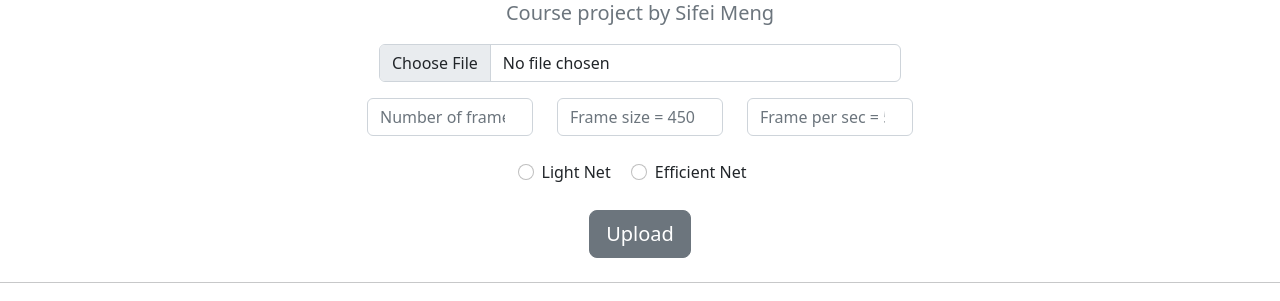
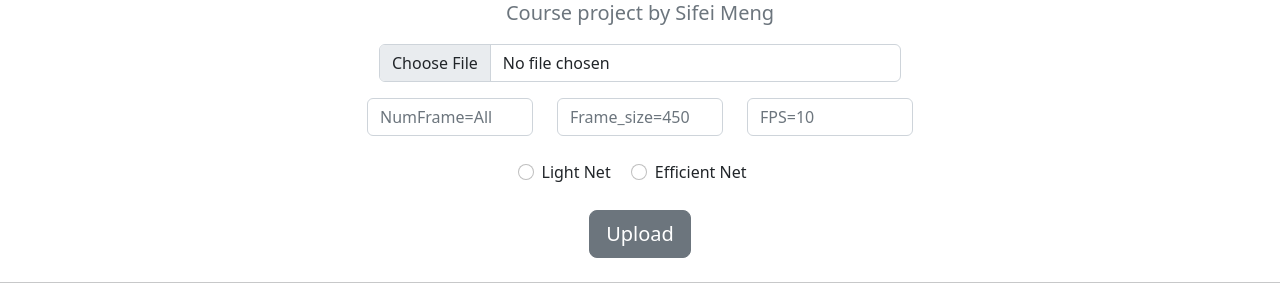
Before and after one commit to mengsifei/CourseProject, a Flask app: page / in a window 1280 px wide. Shown: the part 377-678 px from the top of the page. Run offline with Flask 2, Linux system fonts and the light colour scheme.

Commit message:
fps updated

```diff
--- a/app.py
+++ b/app.py
@@ -15,7 +15,7 @@ best_frame = []
 is_running = True
 
 
-def get_best_frame(video_path, model_name, num_frame=0, fps=5, frame_size=800, box_size=300):
+def get_best_frame(video_path, model_name, num_frame=0, fps=10, frame_size=800, box_size=300):
     if model_name == "efficientnet":
         model = load_efficientnet()
     else:
@@ -176,11 +176,11 @@ def loading():
         else:
             session['model'] = selected_checkboxes[0]
         if num_frames == "":
-            num_frames = 500
+            num_frames = 0
         if frame_size == "":
             frame_size = 450
         if fps == "":
-            fps = 5
+            fps = 10
         session['num_frames'] = num_frames
         session['frame_size'] = frame_size
         session['fps'] = fps
--- a/templates/index.html
+++ b/templates/index.html
@@ -31,13 +31,13 @@
 
                 <div class="row">
                     <div class="col">
-                        <input type="number" class="form-control" name="num_frames" id="num_frames" placeholder="Number of frames = 500">
+                        <input type="number" class="form-control" name="num_frames" id="num_frames" placeholder="NumFrame=All">
                     </div>
                     <div class="col">
-                        <input type="number" class="form-control" name="frame_size" id="frame_size" placeholder="Frame size = 450"><br>
+                        <input type="number" class="form-control" name="frame_size" id="frame_size" placeholder="Frame_size=450"><br>
                     </div>
                     <div class="col">
-                        <input type="number" class="form-control" name="fps" id="fps" placeholder="Frame per sec = 5"><br>
+                        <input type="number" class="form-control" name="fps" id="fps" placeholder="FPS=10"><br>
                     </div>
                 </div>
                 <div class="container text-center">
```
